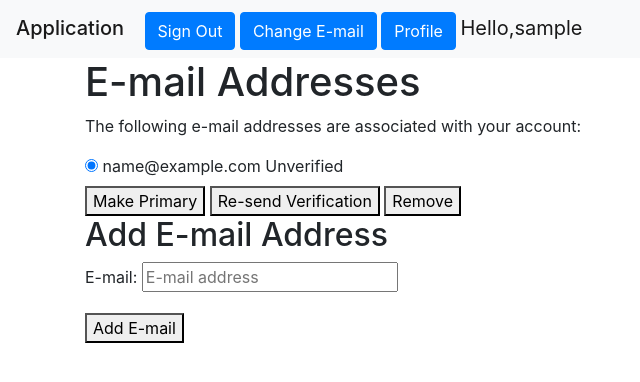
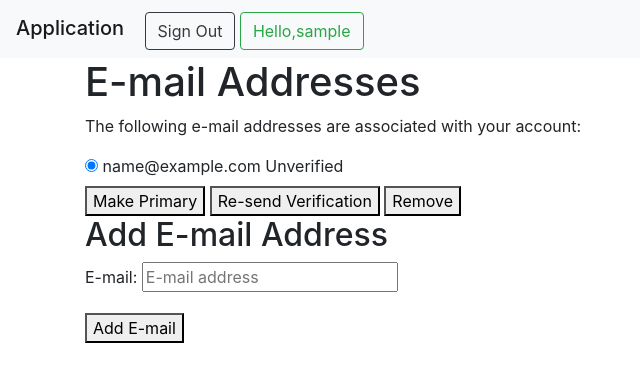
Before and after one commit to nova-sangeeth/inventory_system, a Django app: page /accounts/email/ in a window 1280 px wide. Shown: the top 382 px of the page, without its empty margins (0-640 px from the left). Run offline with Django 3.2, Linux system fonts and the light colour scheme; the visitor is signed in with stand-in values (Sample User, id 1); data comes from the database, SQL or seed files in the repository; some libraries are stand-ins or nearby versions.

Commit message:
Moved the change email button to the profile page. added changes to the profile title to the page and new fonts.

```diff
--- a/templates/base.html
+++ b/templates/base.html
@@ -19,10 +19,8 @@
         <span>
           <a href="/" class="navbar-brand mb-0 h1">Application</a>
           {% if user.is_authenticated %}
-          <a class="btn btn-primary" href="{% url 'account_logout' %}">Sign Out</a>
-          <a class="btn btn-primary" href="{% url 'account_email' %}">Change E-mail</a>
-          <a class="btn btn-primary" href="{% url 'profile' %}">Profile</a>
-          <p class="navbar-brand mb-0">Hello,{{ user.username }}</p>
+          <a class="btn btn-outline-dark" href="{% url 'account_logout' %}">Sign Out</a>
+          <a class="btn btn-outline-success" href="{% url 'profile' %}">Hello,{{ user.username }}</a>
           {% else %}
           <a class="btn btn-primary" href="{% url 'account_login' %}">Sign In</a>
           <a class="btn btn-primary" href="{% url 'account_signup' %}">Sign Up</a>
```
Also changed, not shown: templates/profile.html (+22 -10 lines).
